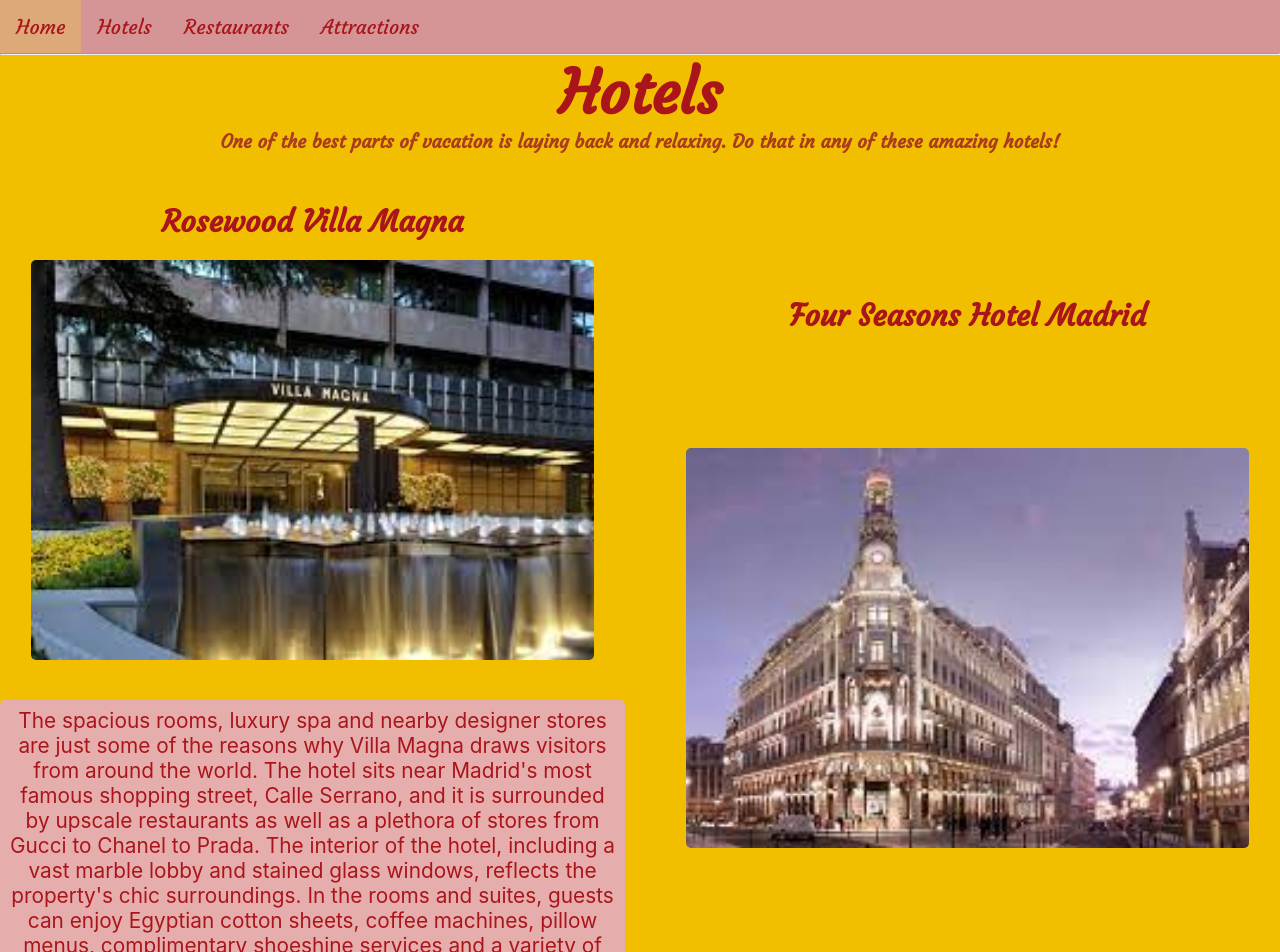
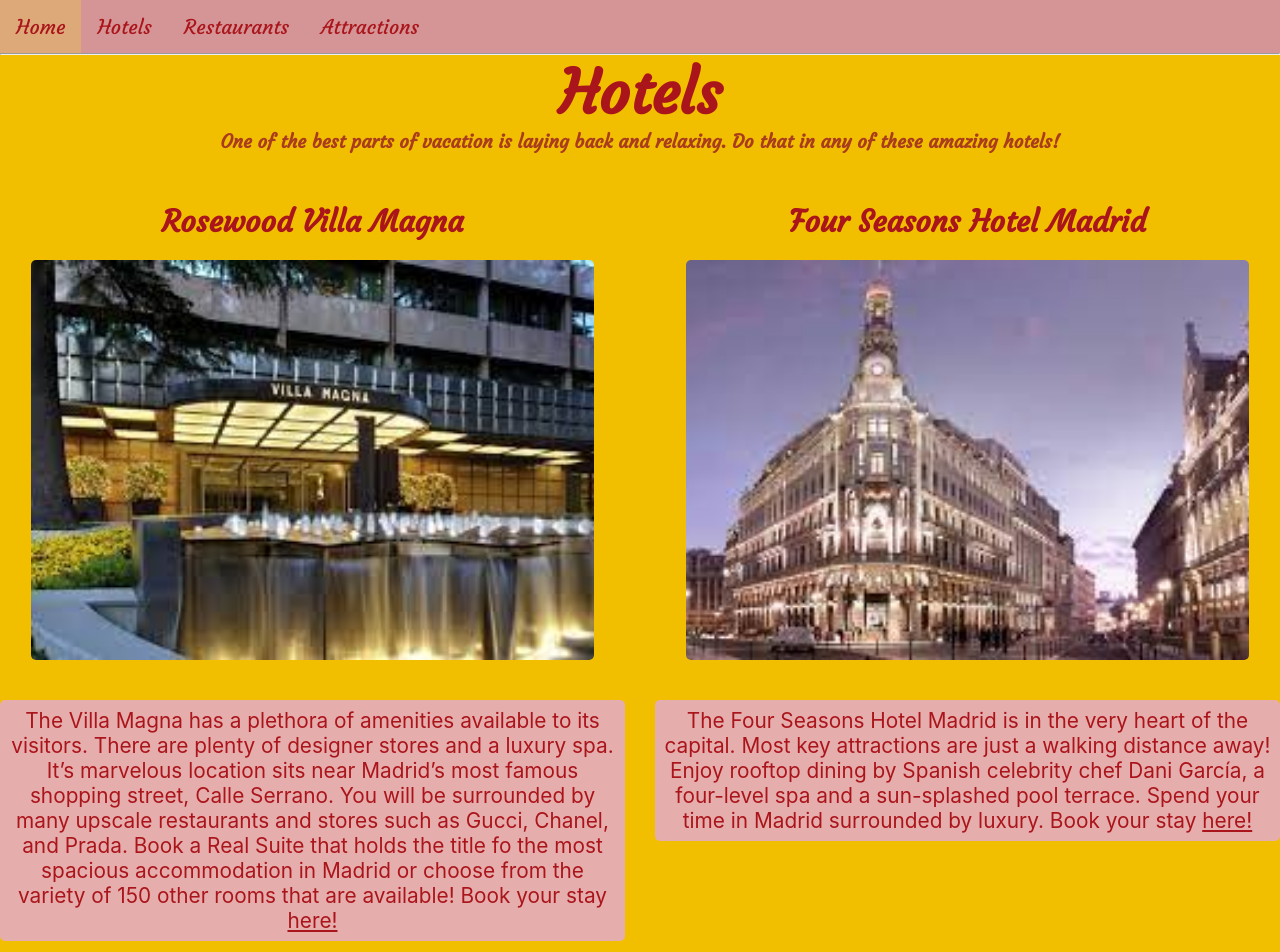
Before and after one commit to shafali731/Spain-Trip-Website, a React (Create React App) app: page /hotels in a window 1280 px wide. Shown: the top 952 px of the page. Built offline with nearby package versions, Linux system fonts and the light colour scheme.

Commit message:
added more styling

```diff
--- a/src/components/Hotels.js
+++ b/src/components/Hotels.js
@@ -4,6 +4,14 @@
 import fourSeasons from './img/fourSeasons.jpeg';
 
 function Hotels() {
+  const rosewoodDesc = "The Villa Magna has a plethora of amenities available to its visitors. There are plenty of designer stores and a luxury spa. It’s marvelous location sits near Madrid’s most famous shopping street, Calle Serrano. \
+   You will be surrounded by many upscale restaurants and stores such as Gucci, Chanel, and Prada. \
+   Book a Real Suite that holds the title fo the most spacious accommodation in Madrid or choose from the variety of 150 other rooms that are available!\
+   Book your stay"
+   const fourSeasonsDesc = "\
+   The Four Seasons Hotel Madrid is in the very heart of the capital. Most key attractions are just a walking distance away! \
+   Enjoy rooftop dining by Spanish celebrity chef Dani García, a four-level spa and a sun-splashed pool terrace. \
+   Spend your time in Madrid surrounded by luxury. Book your stay "
   return (
     <div className='main'>
       <div className='header'>
@@ -12,19 +20,25 @@
       </div>
       <div className="boxes">
         <div className="spongebob">
+        <div className='card'>
           <h2>Rosewood Villa Magna</h2>
           <img src={magna} alt="spongebob house" />
           <p>
-          The spacious rooms, luxury spa and nearby designer stores are just some of the reasons why Villa Magna draws visitors from around the world. The hotel sits near Madrid's most famous shopping street, Calle Serrano, and it is surrounded by upscale restaurants as well as a plethora of stores from Gucci to Chanel to Prada. The interior of the hotel, including a vast marble lobby and stained glass windows, reflects the property's chic surroundings. In the rooms and suites, guests can enjoy Egyptian cotton sheets, coffee machines, pillow menus, complimentary shoeshine services and a variety of limousine services upon request. There are 150 rooms and suites to choose from, and the hotel says its Real Suite holds the title of the most spacious accommodation in Madrid. Past guests rave about the cleanliness of the rooms and say the staff treats visitors like royalty. However, some visitors were unimpressed with the view from their rooms. When it's time for a meal, the hotel provides diverse dining options: Guests can enjoy a la carte breakfast at the Restaurante Villa Magna, sip cocktails at the Patio Magnum, share tapas at The Lounge and even get a taste of Hong Kong at Tse Yang Restaurant. A member of The Leading Hotels of the World portfolio, the property grants Leaders Club members additional perks like free breakfast and room upgrades.
+            {rosewoodDesc} <a style= {{color: "rgb(170, 21, 27)"}} href="https://www.rosewoodhotels.com/en/villa-magna">here!</a>
+          {/* The spacious rooms, luxury spa and nearby designer stores are just some of the reasons why Villa Magna draws visitors from around the world. The hotel sits near Madrid's most famous shopping street, Calle Serrano, and it is surrounded by upscale restaurants as well as a plethora of stores from Gucci to Chanel to Prada. The interior of the hotel, including a vast marble lobby and stained glass windows, reflects the property's chic surroundings. In the rooms and suites, guests can enjoy Egyptian cotton sheets, coffee machines, pillow menus, complimentary shoeshine services and a variety of limousine services upon request. There are 150 rooms and suites to choose from, and the hotel says its Real Suite holds the title of the most spacious accommodation in Madrid. Past guests rave about the cleanliness of the rooms and say the staff treats visitors like royalty. However, some visitors were unimpressed with the view from their rooms. When it's time for a meal, the hotel provides diverse dining options: Guests can enjoy a la carte breakfast at the Restaurante Villa Magna, sip cocktails at the Patio Magnum, share tapas at The Lounge and even get a taste of Hong Kong at Tse Yang Restaurant. A member of The Leading Hotels of the World portfolio, the property grants Leaders Club members additional perks like free breakfast and room upgrades. */}
           </p>
         </div>
+        </div>
         <div className="patrick">
+        <div className='card'>
         <h2>Four Seasons Hotel Madrid</h2>
           <img src={fourSeasons} alt="patrick house" />
           <p>
+            {fourSeasonsDesc} <a style= {{color: "rgb(170, 21, 27)"}} href="https://www.fourseasons.com/madrid/">here!</a>
 
-History comes to life with vibrant modern energy at Four Seasons Hotel Madrid. In the very heart of the capital – within walking distance of all the key attractions – seven historic buildings have been transformed into one dynamic destination. With rooftop dining by Spanish celebrity chef Dani García, a four-level spa and a sun-splashed pool terrace, Four Seasons is bringing a new level of luxury and service to Madrid.
+{/* History comes to life with vibrant modern energy at Four Seasons Hotel Madrid. In the very heart of the capital – within walking distance of all the key attractions – seven historic buildings have been transformed into one dynamic destination. With rooftop dining by Spanish celebrity chef Dani García, a four-level spa and a sun-splashed pool terrace, Four Seasons is bringing a new level of luxury and service to Madrid. */}
           </p>
+          </div>
         </div>
         {/* <div className="squidward">
         <h3>Sagrada Familia Basilica</h3>
--- a/src/components/css/Hotels.css
+++ b/src/components/css/Hotels.css
@@ -15,7 +15,7 @@
 img {
     border-radius: 5px;
     height: 400px;
-    width: 40%;
+    width: 90%;
     object-fit: cover;
     margin: 20px 0px;
 }
@@ -25,16 +25,71 @@
     color: rgb(170, 21, 27);
     font-size: 1.3rem;
     border-radius: 5px;
-    max-width: 70%;
+    max-width: 950%;
     min-width: 285px;
-    margin: 20px 0px;
+    margin: 20px 10px;
     padding: 8px;
 }
 
-.spongebob, .patrick, .squidward {
+/* .spongebob, .patrick, .squidward {
     display: flex;
     flex-direction: column;
     justify-content: space-evenly;
     align-items: center;
     flex-wrap: wrap;
+} */
+.spongebob, .patrick, .squidward {
+    /* display: flex;
+    flex-direction: row;
+    justify-content: space-evenly; */
+    /* align-items: center;
+    flex-wrap: wrap;
+    width: 40%; */
+    /* display: grid;
+    width: 50%;
+    height: 100%;
+    float: left;
+    padding: 15px;
+    background-color: rgb(241, 191, 0); */
+    /* max-width: 800px; */
+  /* margin: 0 auto;
+  display: grid;
+  grid-template-columns: repeat(2, 1fr);
+  grid-auto-rows: 1fr;
+  grid-column-gap: 30px;
+  grid-row-gap: 30px; */
+    /* grid-auto-rows: 1fr; */
+    /* display: grid;
+    grid-template-columns: repeat(auto-fill, minmax(16rem, 1fr));
+    grid-gap: 1.5rem;
+    justify-items: center;
+    margin: 0;
+    padding: 0; */
+  /* // Ensure content elements fill up the .column */
+  /* .element {
+    height: 100%;
+  } */
+    /* grid-auto-rows: 1fr */
+
 }
+
+.card{
+    display: flex;
+    flex-direction: column;
+    align-items: center;
+    height: 100%;
+    width: 100%;
+}
+
+.boxes{
+    margin: 0 auto;
+  display: grid;
+  grid-template-columns: repeat(2, 1fr);
+  grid-auto-rows: 1fr;
+  grid-column-gap: 30px;
+  /* grid-row-gap: 30px; */
+}
+h2{
+    font-family: "Courgette";
+    font-size: 30px;
+}
```
